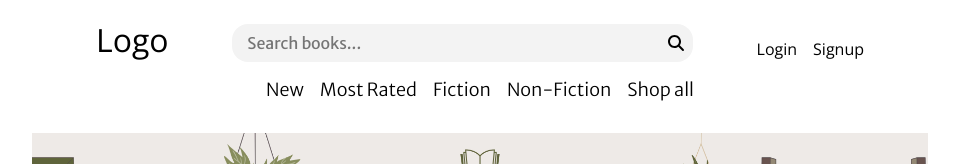
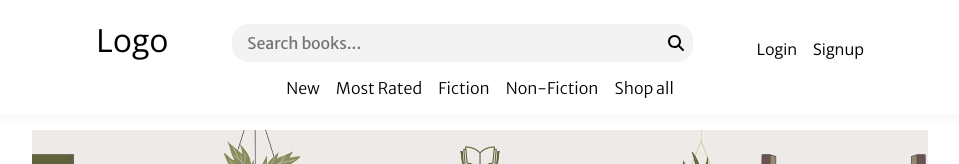
Before and after one commit to Dreamheart92/novel-journeys, a React (Vite) app: page / in a window 1280 px wide. Shown: the top 164 px of the page, without its empty margins (160-1119 px from the left). Built offline with nearby package versions, Linux system fonts and the light colour scheme; no server answers.

Commit message:
added box shadow

```diff
--- a/src/components/header/Header.module.css
+++ b/src/components/header/Header.module.css
@@ -15,9 +15,16 @@
 }
 
 .header-secondary {
+    width: 100%;
     display: flex;
     justify-content: center;
-    margin-bottom: 2em;
+    padding-bottom: 1em;
+    margin-bottom: 1em;
+    box-shadow: 0 1rem 1rem -0.875rem rgba(0, 0, 0, 0.05);
+}
+
+.header-secondary p {
+    font-size: .80em;
 }
 
 .search-container {
```
